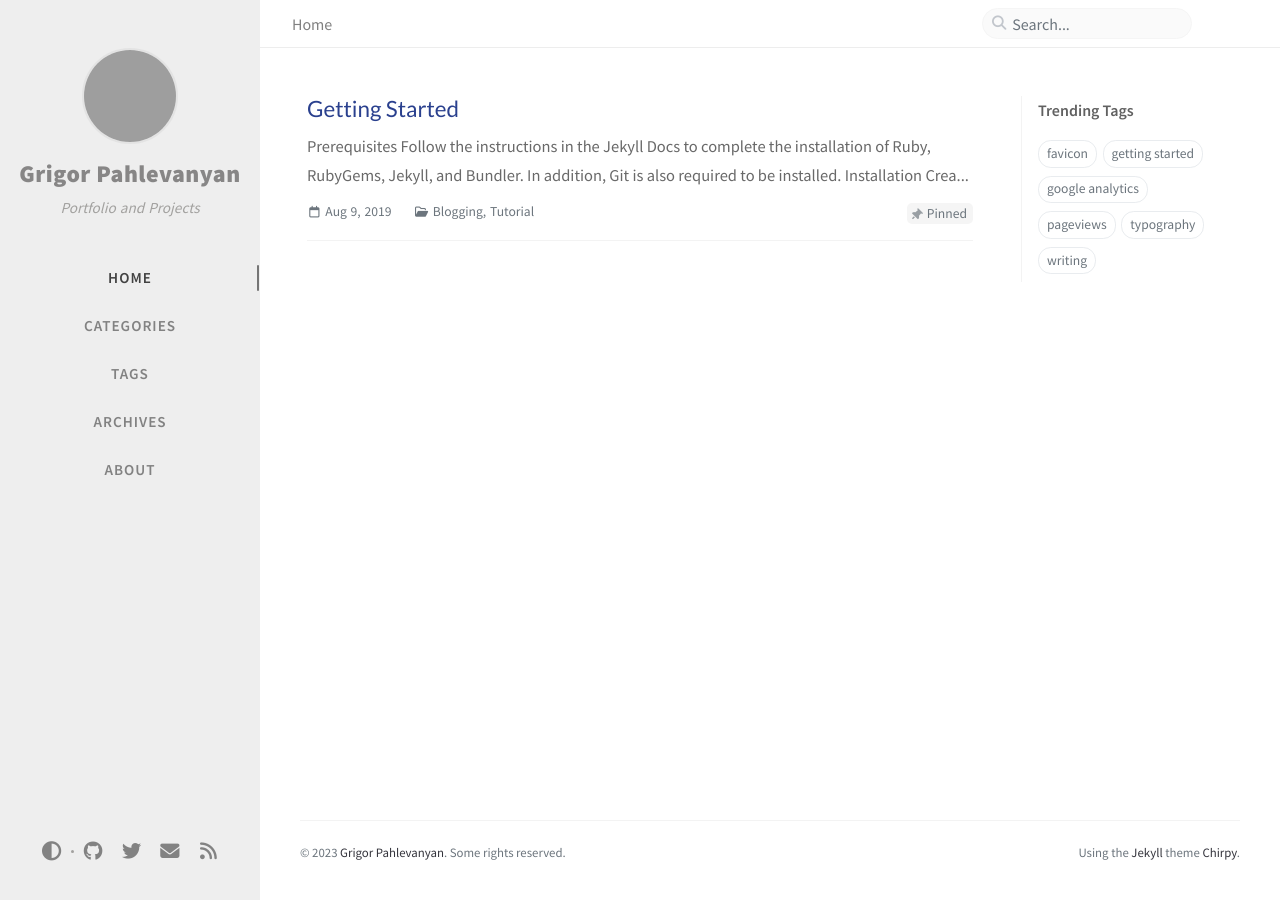
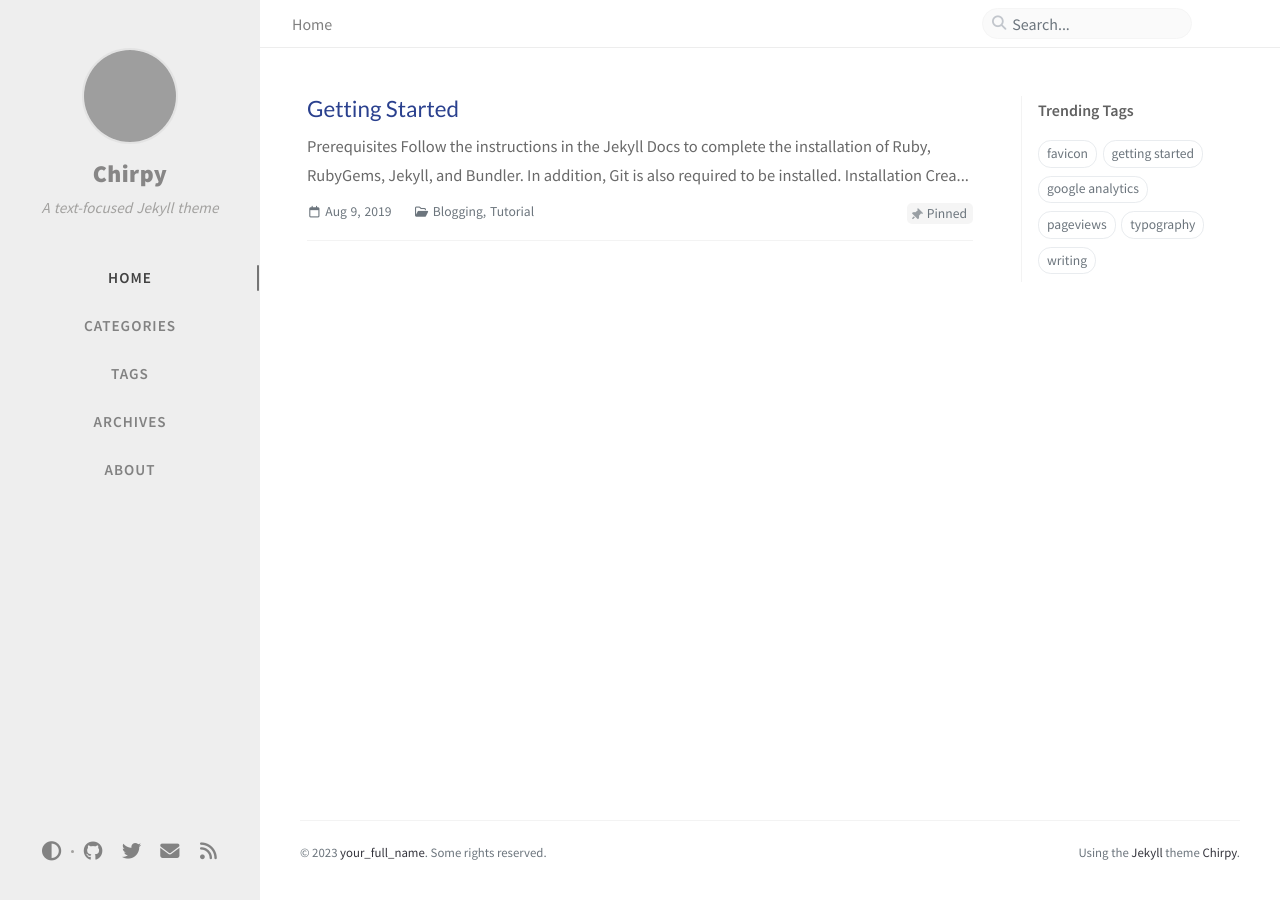
Before and after one commit to Grigor-Pahlevanyan/Grigor-Pahlevanyan.github.io, a Jekyll site: the page built from index.html, in a window 1280 px wide. Built offline with Jekyll 4.4.1, drawn with Linux system fonts in a browser that asks for light colours; comment, search, counter and statistics services are not loaded; grey boxes are pictures that could not be loaded.

Commit message:
hardcore fixing

```diff
--- a/_config.yml
+++ b/_config.yml
@@ -14,36 +14,36 @@ lang: en
 
 
 # Change to your timezone › http://www.timezoneconverter.com/cgi-bin/findzone/findzone
-timezone: EST
+timezone: Asia/Shanghai
 
 # jekyll-seo-tag settings › https://github.com/jekyll/jekyll-seo-tag/blob/master/docs/usage.md
 # ↓ --------------------------
 
-title: Grigor Pahlevanyan                          # the main title
+title: Chirpy                          # the main title
 
-tagline: Portfolio and Projects  # it will display as the sub-title
+tagline: A text-focused Jekyll theme   # it will display as the sub-title
 
 description: >-                        # used by seo meta and the atom feed
-  Portfolio and Projects
+  A minimal, responsive, and powerful Jekyll theme for presenting professional writing.
 
 # fill in the protocol & hostname for your site, e.g., 'https://username.github.io'
-url: 'https://grigor-pahlevanyan.github.io/'
+url: ''
 
 github:
-  username: Grigor-Pahlevanyan             # change to your github username
+  username: github_username             # change to your github username
 
-linkedin:
-  username: Grigor Pahlevanyan           # change to your twitter username
+twitter:
+  username: twitter_username            # change to your twitter username
 
 social:
   # Change to your full name.
   # It will be displayed as the default author of the posts and the copyright owner in the Footer
-  name: Grigor Pahlevanyan
-  email: pahlevag@mcmaster.ca             # change to your email address
+  name: your_full_name
+  email: example@domain.com             # change to your email address
   links:
     # The first element serves as the copyright owner's link
-    - https://www.linkedin.com/in/grigorpahlevanyan/      # change to your twitter homepage
-    - https://github.com/Grigor-Pahlevanyan       # change to your github homepage
+    - https://twitter.com/username      # change to your twitter homepage
+    - https://github.com/username       # change to your github homepage
     # Uncomment below to add more social links
     # - https://www.facebook.com/username
     # - https://www.linkedin.com/in/username
@@ -71,17 +71,17 @@ google_analytics:
 #     light  - Use the light color scheme
 #     dark   - Use the dark color scheme
 #
-theme_mode: # [light|dark]
+theme_mode:   # [light|dark]
 
 # The CDN endpoint for images.
 # Notice that once it is assigned, the CDN url
 # will be added to all image (site avatar & posts' images) paths starting with '/'
 #
 # e.g. 'https://cdn.com'
-img_cdn:
+img_cdn: 'https://chirpy-img.netlify.app'
 
 # the avatar on sidebar, support local or CORS resources
-avatar: https://avatars.githubusercontent.com/u/110870423?v=4
+avatar: '/commons/avatar.jpg'
 
 # boolean type, the global switch for ToC in posts.
 toc: true
```
